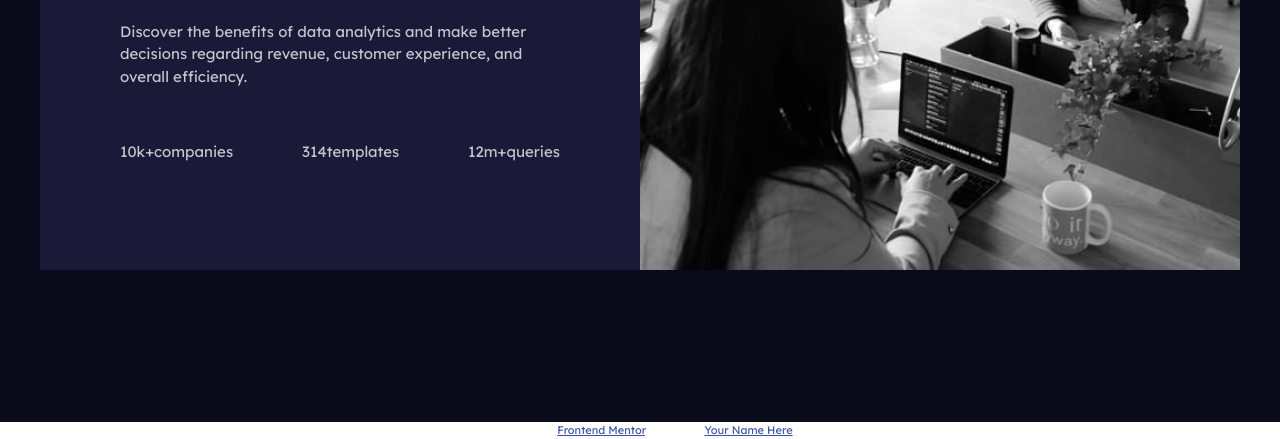
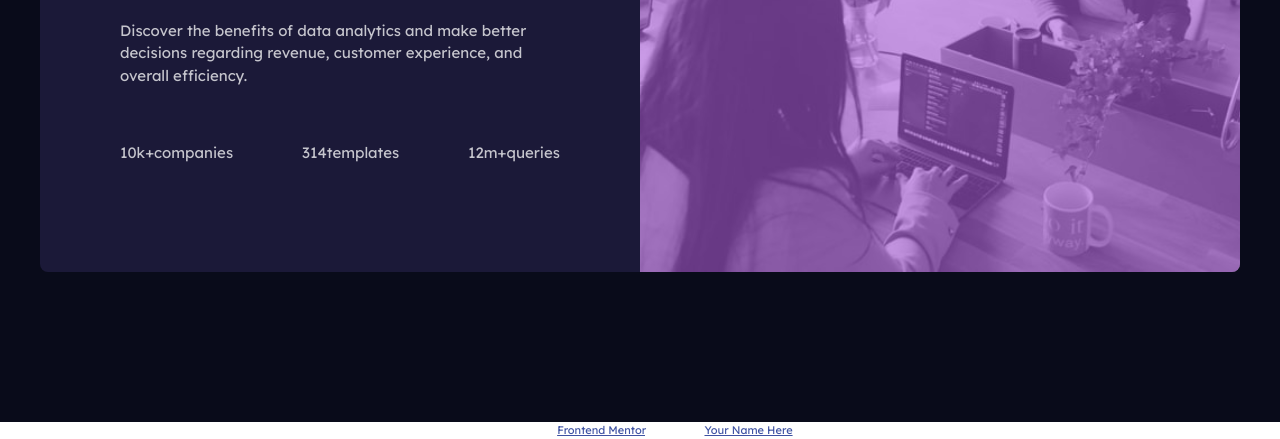
Before and after one commit to regret546/stats-preview-card-component-main, a plain HTML site: page index.html in a window 1280 px wide. Shown: the part 378-817 px from the top of the page. Drawn offline with Linux system fonts and the light colour scheme.

Commit message:
add background color and border radius on the form

```diff
--- a/index.html
+++ b/index.html
@@ -45,9 +45,7 @@
             <p><span>12m+</span>queries</p>
           </div>
         </aside>
-        <aside class="form__image">
-          <img src="images/image-header-desktop.jpg" alt="" />
-        </aside>
+        <aside class="form__image"></aside>
       </div>
     </main>
     <div class="attribution">
--- a/style.css
+++ b/style.css
@@ -118,15 +118,34 @@ body {
   background-color: var(--clr--dark-desaturated-blue);
   display: grid;
   width: 1200px;
+  height: 500px;
   grid-template-columns: 1fr 1fr;
+  border-radius: 0.5rem;
+  overflow: hidden;
 }
 
-.form__image img {
-  width: 600px;
+.form__image {
+  background-color: red;
+}
+
+.form__image {
+  position: relative;
+  max-width: 600px;
+  background: url("images/image-header-desktop.jpg");
+  background-position: center;
+  background-repeat: no-repeat;
   -webkit-background-size: cover;
   -moz-background-size: cover;
   -o-background-size: cover;
   background-size: cover;
+}
+
+.form__image::after {
+  position: absolute;
+  content: "";
+  background-color: var(--clr-soft-violet);
+  inset: 0;
+  opacity: 0.6;
 }
 
 .form__info {
```
